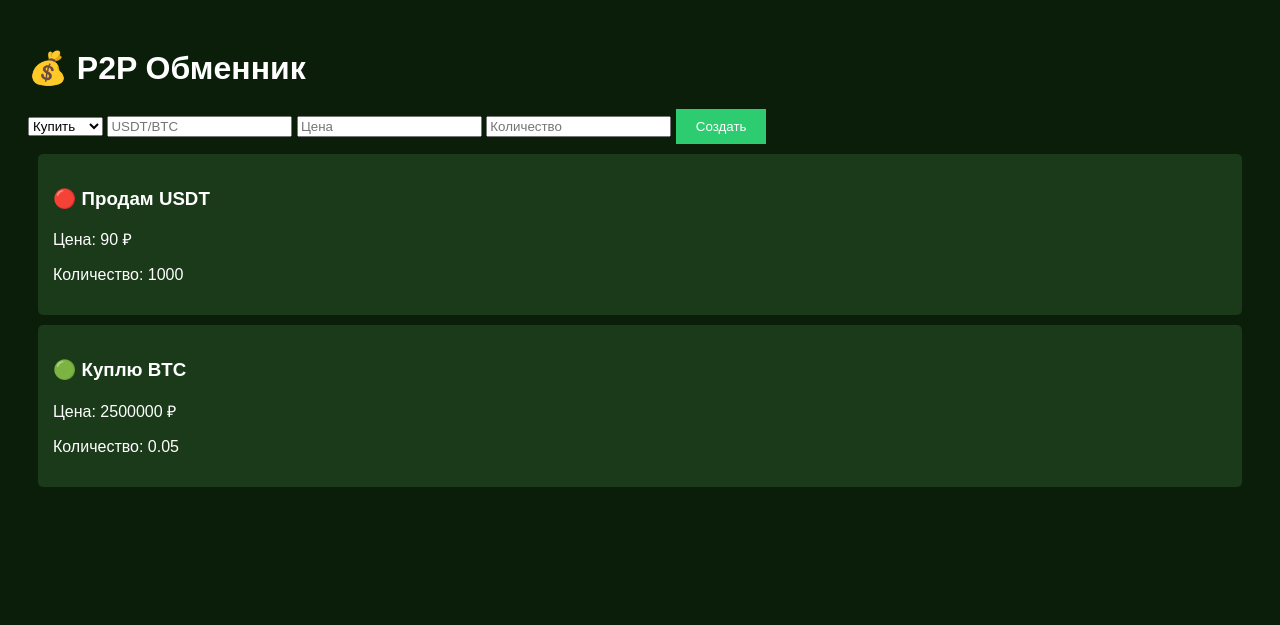
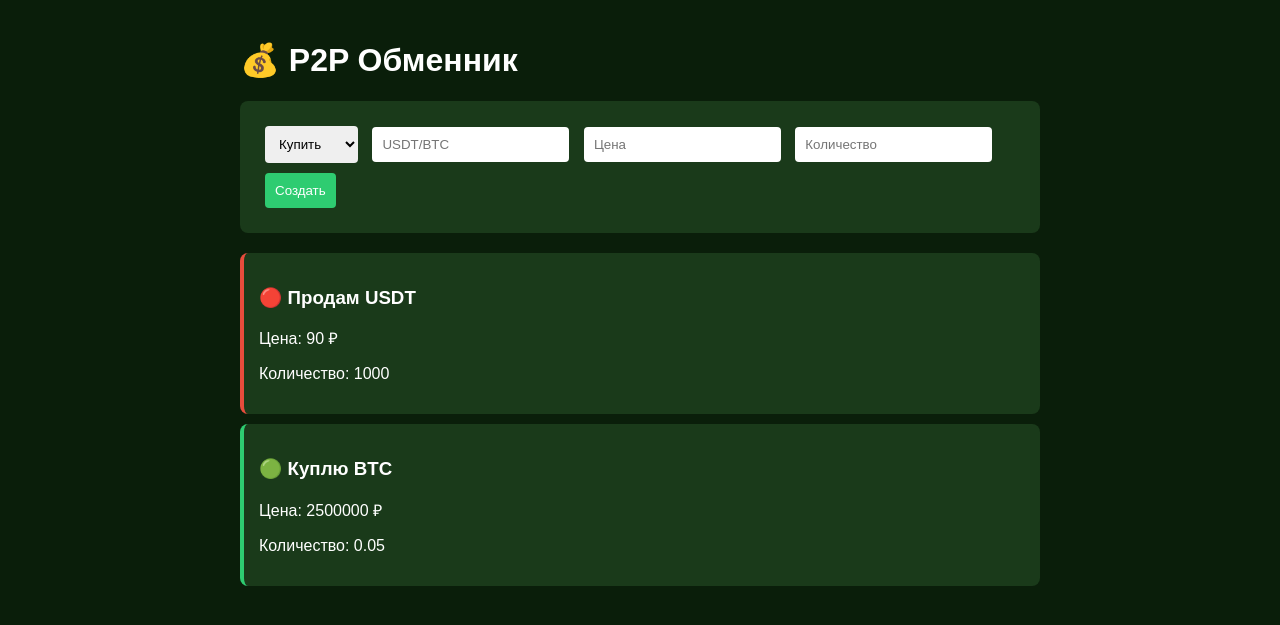
Before and after one commit to Yupara/Yupara, a FastAPI app: page / in a window 1280 px wide. Shown: the top 625 px of the page. Run offline with FastAPI, Linux system fonts and the light colour scheme.

Commit message:
Update style.css

```diff
--- a/static/style.css
+++ b/static/style.css
@@ -1,20 +1,47 @@
 body {
-    font-family: Arial;
-    background: #0a1e0a;
+    font-family: Arial, sans-serif;
+    background-color: #0a1e0a;
+    color: #fff;
+    margin: 0;
+    padding: 20px;
+}
+
+.container {
+    max-width: 800px;
+    margin: 0 auto;
+}
+
+form {
+    background: #1a3a1a;
+    padding: 20px;
+    border-radius: 8px;
+    margin-bottom: 20px;
+}
+
+input, select, button {
+    padding: 10px;
+    margin: 5px;
+    border: none;
+    border-radius: 4px;
+}
+
+button {
+    background: #2ecc71;
     color: white;
-    padding: 20px;
+    cursor: pointer;
 }
 
 .ad {
     background: #1a3a1a;
     padding: 15px;
-    margin: 10px;
-    border-radius: 5px;
+    margin-bottom: 10px;
+    border-radius: 8px;
 }
 
-button {
-    background: #2ecc71;
-    color: white;
-    border: none;
-    padding: 10px 20px;
+.ad.buy {
+    border-left: 4px solid #2ecc71;
 }
+
+.ad.sell {
+    border-left: 4px solid #e74c3c;
+}
```
